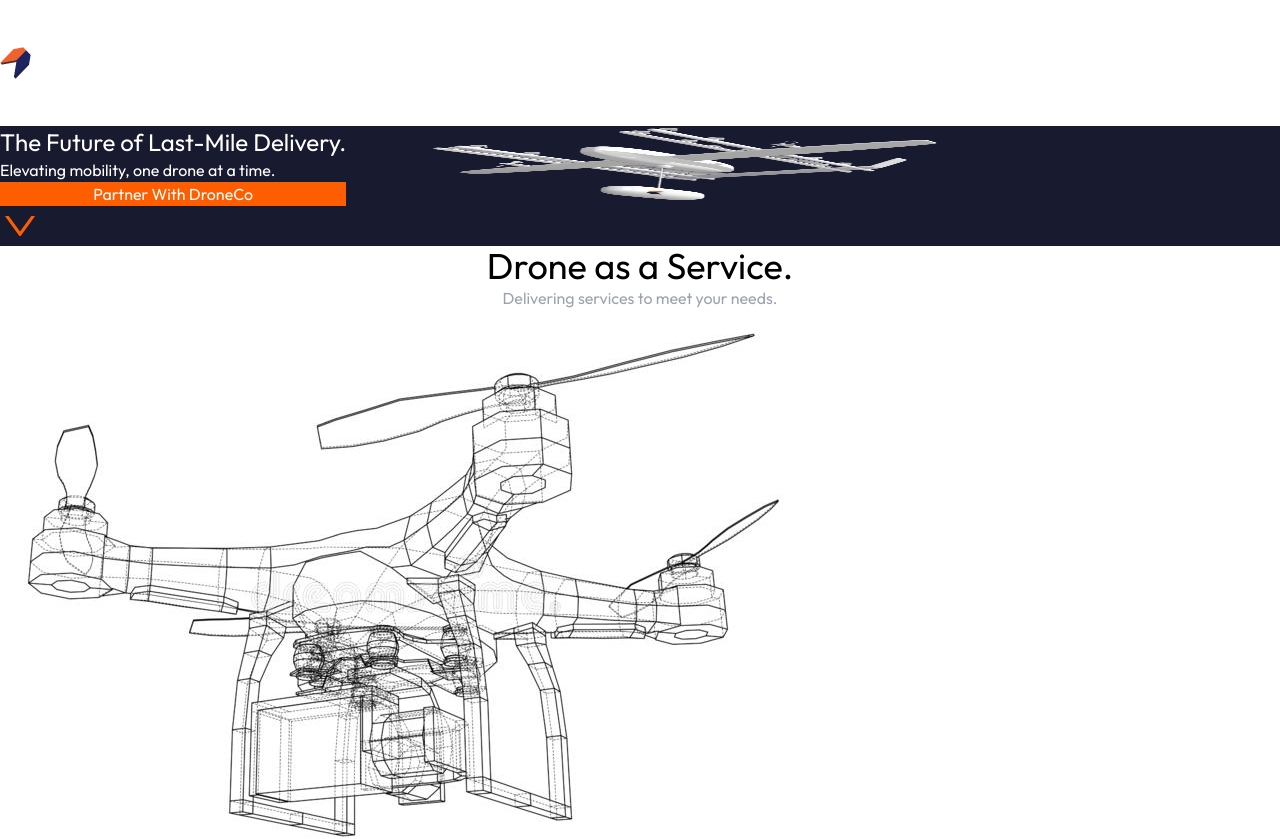
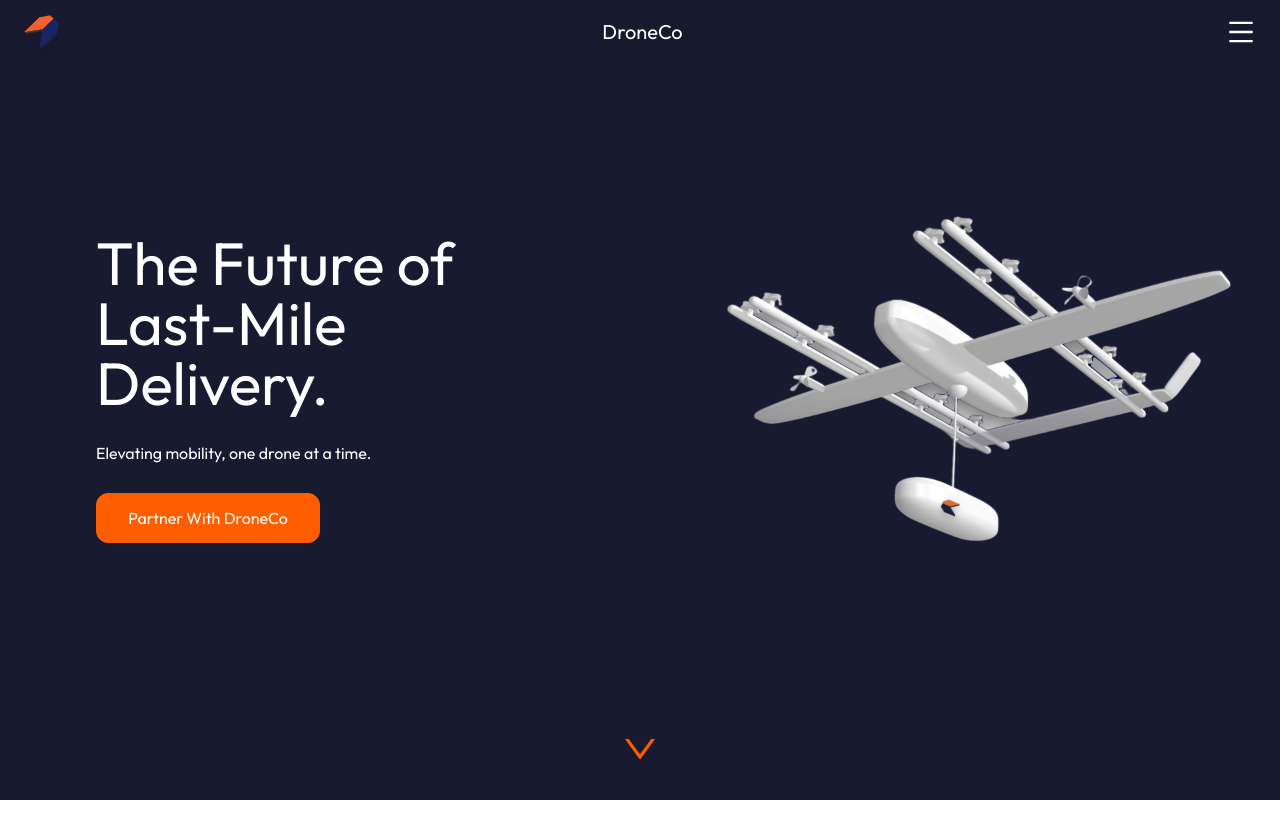
Before and after one commit to KotaUeshima/DroneCo, a Next.js app: page / in a window 1280 px wide. Shown: the top 839 px of the page. Built offline with nearby package versions, Linux system fonts and the light colour scheme.

Commit message:
changed tailwind config

```diff
--- a/tailwind.config.js
+++ b/tailwind.config.js
@@ -3,6 +3,8 @@
   content: [
     "./pages/**/*.{js,ts,jsx,tsx}",
     "./components/**/*.{js,ts,jsx,tsx}",
+    "./layout/**/*.{js,ts,jsx,tsx}",
+    "./homePage/**/*.{js,ts,jsx,tsx}",
   ],
   theme: {
     extend: {
```
